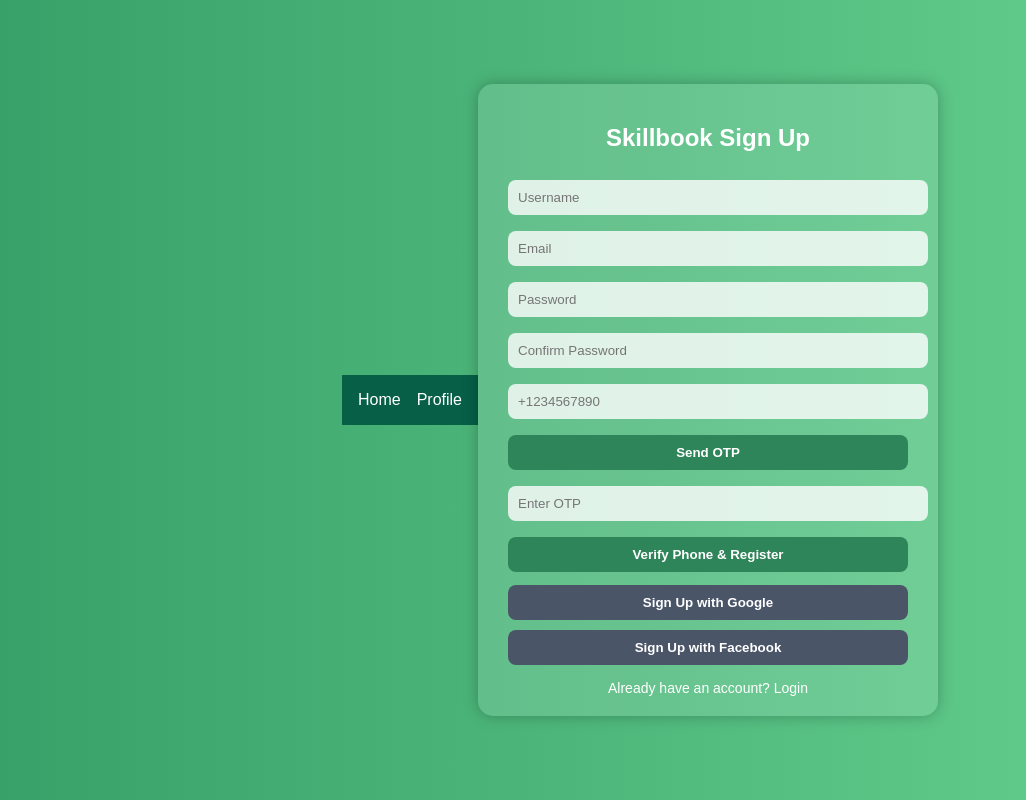
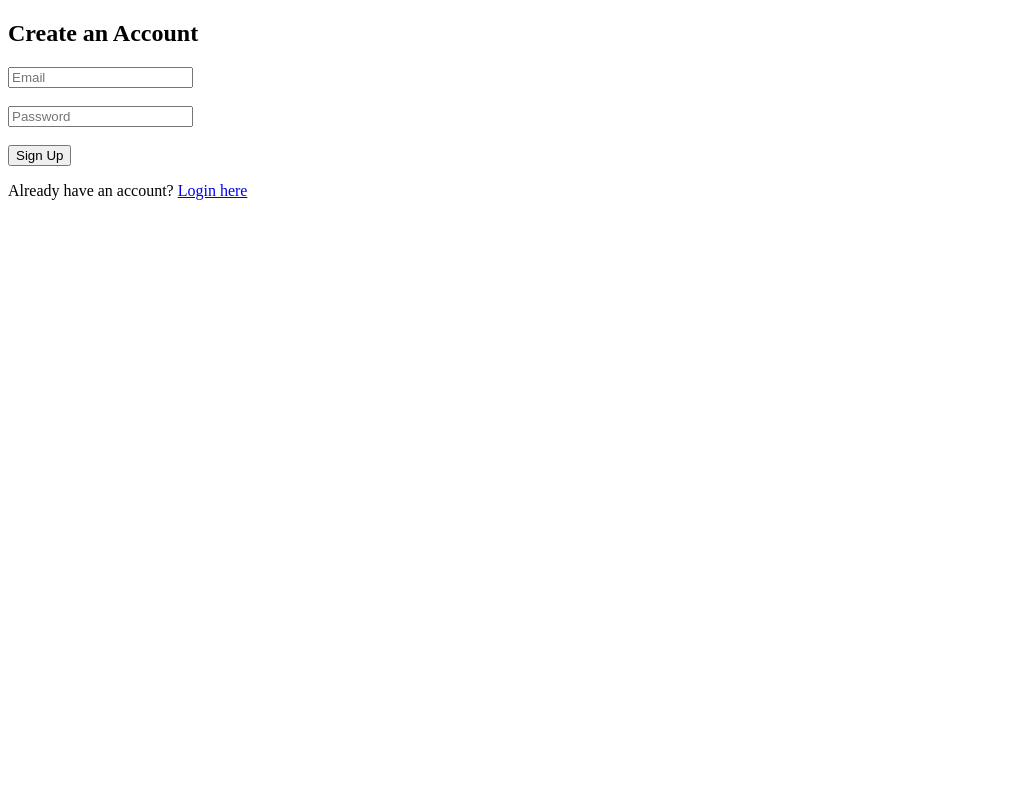
Before and after one commit to People7/skillbook-app, a plain HTML site: page sign-up.html in a window 1280 px wide. Shown: the whole page, without its empty margins (0-1026 px from the left). Drawn offline with Linux system fonts and the light colour scheme.

Commit message:
Update sign-up.html

```diff
--- a/sign-up.html
+++ b/sign-up.html
@@ -1,153 +1,45 @@
 <!DOCTYPE html>
-<html lang="en">
+<html>
 <head>
-  <meta charset="UTF-8" />
-  <meta name="viewport" content="width=device-width, initial-scale=1.0"/>
+  <meta charset="UTF-8">
   <title>Skillbook - Sign Up</title>
-  <style>
-    body {
-      margin: 0;
-      padding: 0;
-      font-family: Arial, sans-serif;
-      background: linear-gradient(to right, #38a169, #68d391);
-      color: #fff;
-      display: flex;
-      justify-content: center;
-      align-items: center;
-      height: 100vh;
-    }
-
-    .container {
-      background: #ffffff22;
-      padding: 20px 30px;
-      border-radius: 15px;
-      box-shadow: 0 0 15px #00000040;
-      max-width: 400px;
-      width: 90%;
-    }
-
-    h2 {
-      text-align: center;
-      margin-bottom: 20px;
-    }
-
-    input, button {
-      width: 100%;
-      padding: 10px;
-      margin: 8px 0;
-      border: none;
-      border-radius: 8px;
-    }
-
-    input {
-      background: #ffffffcc;
-      color: #000;
-    }
-
-    button {
-      background: #2f855a;
-      color: #fff;
-      cursor: pointer;
-      font-weight: bold;
-    }
-
-    .social-btns button {
-      margin: 5px 0;
-      background: #4a5568;
-    }
-
-    .toggle {
-      text-align: center;
-      margin-top: 10px;
-      cursor: pointer;
-      font-size: 14px;
-    }
-  </style>
 </head>
 <body>
-	<nav style="background-color:#065f46; padding: 1rem;">
-  <ul style="list-style: none; display: flex; flex-wrap: wrap; justify-content: center; gap: 1rem; margin: 0; padding: 0;">
-    <li><a href="index.html" style="color: white; text-decoration: none;">Home</a></li>
-    <li><a href="profile.html" style="color: white; text-decoration: none;">Profile</a></li>
-  </ul>
-</nav>
+  <h2>Create an Account</h2>
+  <input type="email" id="signup-email" placeholder="Email"><br><br>
+  <input type="password" id="signup-password" placeholder="Password"><br><br>
+  <button onclick="signUp()">Sign Up</button>
 
-  <div class="container">
-    <h2>Skillbook Sign Up</h2>
+  <p>Already have an account? <a href="login.html">Login here</a></p>
 
-    <!-- Username -->
-    <input type="text" id="username" placeholder="Username" required />
+  <script type="module">
+    import { initializeApp } from "https://www.gstatic.com/firebasejs/11.6.0/firebase-app.js";
+    import { getAuth, createUserWithEmailAndPassword } from "https://www.gstatic.com/firebasejs/11.6.0/firebase-auth.js";
 
-    <!-- Email/Password -->
-    <input type="email" id="email" placeholder="Email" required />
-    <input type="password" id="password" placeholder="Password" required />
-    <input type="password" id="confirmPassword" placeholder="Confirm Password" required />
+    const firebaseConfig = {
+      apiKey: "AIzaSyDS6oRCGu8BW3fXnpp6L4AhkNJ4OsGpwtk",
+      authDomain: "skillbook-3fa41.firebaseapp.com",
+      projectId: "skillbook-3fa41",
+      storageBucket: "skillbook-3fa41.firebasestorage.app",
+      messagingSenderId: "599549421075",
+      appId: "1:599549421075:web:9092eeb6bc3765baebc1e6",
+      measurementId: "G-3VKK01HXE6"
+    };
 
-    <!-- Phone OTP -->
-    <input type="text" id="phone" placeholder="+1234567890" />
-    <div id="recaptcha-signup"></div>
-    <button onclick="sendSignupOTP()">Send OTP</button>
-    <input type="text" id="otp" placeholder="Enter OTP" />
-    <button onclick="verifySignupOTP()">Verify Phone & Register</button>
+    const app = initializeApp(firebaseConfig);
+    const auth = getAuth(app);
 
-    <!-- Social Sign Up -->
-    <div class="social-btns">
-      <button>Sign Up with Google</button>
-      <button>Sign Up with Facebook</button>
-    </div>
+    window.signUp = function () {
+      const email = document.getElementById('signup-email').value;
+      const password = document.getElementById('signup-password').value;
 
-    <div class="toggle" onclick="location.href='login.html'">Already have an account? Login</div>
-  </div>
-
-  <!-- Firebase -->
-  <script src="https://www.gstatic.com/firebasejs/8.10.0/firebase-app.js"></script>
-  <script src="https://www.gstatic.com/firebasejs/8.10.0/firebase-auth.js"></script>
-  <script>
-    const firebaseConfig = {
-      // Add your Firebase config here
-    };
-    firebase.initializeApp(firebaseConfig);
-
-    window.recaptchaVerifier = new firebase.auth.RecaptchaVerifier('recaptcha-signup', {
-      'size': 'invisible'
-    });
-
-    function sendSignupOTP() {
-      const phone = document.getElementById("phone").value;
-      firebase.auth().signInWithPhoneNumber(phone, window.recaptchaVerifier)
-        .then((confirmationResult) => {
-          window.confirmationResult = confirmationResult;
-          alert("OTP sent to phone!");
+      createUserWithEmailAndPassword(auth, email, password)
+        .then(() => {
+          alert('Sign-up successful!');
+          window.location.href = 'dashboard.html';
         })
         .catch((error) => {
-          alert(error.message);
-        });
-    }
-
-    function verifySignupOTP() {
-      const code = document.getElementById("otp").value;
-      const email = document.getElementById("email").value;
-      const password = document.getElementById("password").value;
-      const confirmPassword = document.getElementById("confirmPassword").value;
-
-      if (password !== confirmPassword) {
-        alert("Passwords do not match!");
-        return;
-      }
-
-      confirmationResult.confirm(code)
-        .then(() => {
-          firebase.auth().createUserWithEmailAndPassword(email, password)
-            .then(() => {
-              alert("Sign up successful!");
-              window.location.href = "dashboard.html";
-            })
-            .catch((error) => {
-              alert("Email Error: " + error.message);
-            });
-        })
-        .catch((error) => {
-          alert("OTP Error: " + error.message);
+          alert("Error: " + error.message);
         });
     }
   </script>
```
